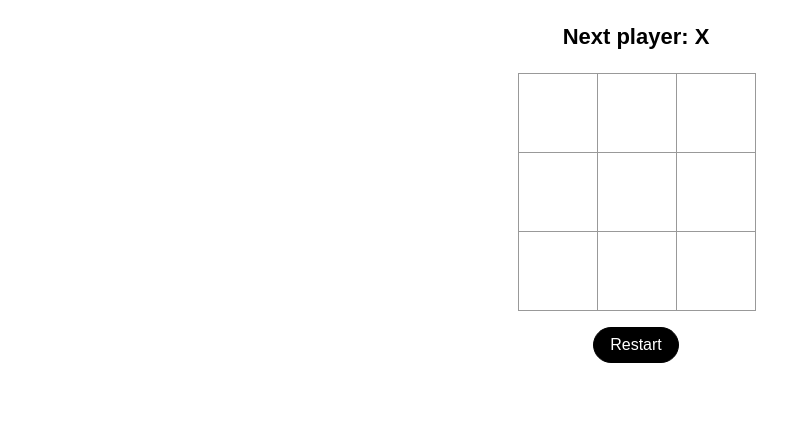
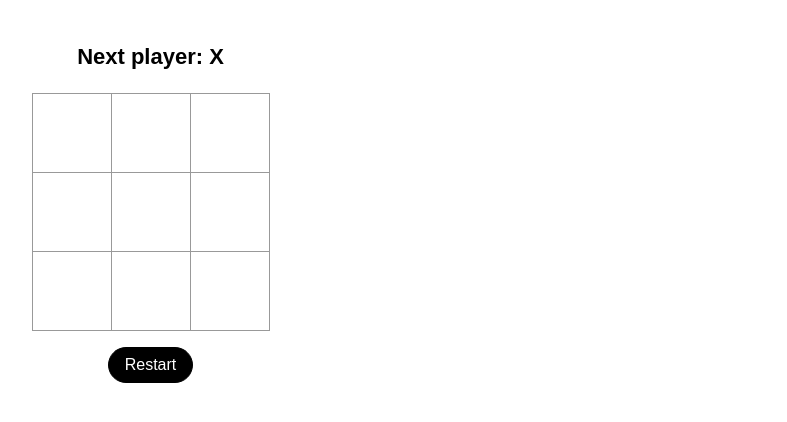
Before and after one commit to mechapear/tic-tac-toe-react, a React (Vite) app: page / in a window 1280 px wide. Shown: the top 422 px of the page, without its empty margins (4-791 px from the left). Built offline with nearby package versions, Linux system fonts and the light colour scheme.

Commit message:
refactor: extract Board into a component
- create history to collect all board states

```diff
--- a/src/App.tsx
+++ b/src/App.tsx
@@ -1,122 +1,51 @@
 import './App.css'
 import { useState } from 'react'
-import Button from './Button.tsx'
-import Square from './Square.tsx'
+import Board, { BoardProps } from './Board'
+import { Squares } from './Square.tsx'
 
-export default function Board() {
+const INITIAL_HISTORY: Squares[] = [
+  Array.from({ length: 9 }).fill(null) as Squares,
+]
+
+export default function Game() {
+  // set 'X' to be first move by default
+  const [xIsNext, setXIsNext] = useState(true)
   // Lifting state up
   // Array(9).fill(null) creates an array with nine elements
   // and sets each of them to null
-  // Each entry in the array corresponds to the value of a square.
-  // X, O, null
-  const [squares, setSquares] = useState(Array(9).fill(null))
-  // set 'X' to be first move by default
-  const [xIsNext, setXIsNext] = useState(true)
+  // Each entry in the array is X or O or null
+  const [history, setHistory] = useState(INITIAL_HISTORY)
+  // Render the squares by read the last squares array from the history
+  const currentSquares = history[history.length - 1]
 
-  function handleSquareClick(i: number) {
-    // Check if this square has already filled or this game has already over
-    if (squares[i] || calculateWinner(squares)) return
-
-    // Create a copy of the squares array
-    // Avoiding direct data mutation and keep previous versions of the data intact, and reuse them later
-    const nextSquares = squares.slice()
-    // Update the nextSquares array
-    if (xIsNext) {
-      nextSquares[i] = 'X'
-    } else {
-      nextSquares[i] = 'O'
-    }
-
-    setSquares(nextSquares)
+  // Convert to variable holding arrow function format
+  // Add type to variable instead of adding type to parameters and the return value
+  // to make sure that the type of parameters and the return value are the same as onPlay type
+  const handlePlay: BoardProps['onPlay'] = (nextSquares) => {
     // flip the value of xIsNext for determine the next player
     setXIsNext(!xIsNext)
+    // update history by appending the updated squares array as a new history entry
+    setHistory([...history, nextSquares])
   }
 
-  const winner = calculateWinner(squares)
-  let status
-  if (winner) {
-    status = winner + ' is the Winner!'
-  } else if (!squares.includes(null)) {
-    status = 'Draw!'
-  } else {
-    status = 'Next player: ' + (xIsNext ? 'X' : 'O')
-  }
-
-  function handleRestartClick() {
-    setSquares(Array(9).fill(null))
+  const handleRestartClick: BoardProps['onRestart'] = () => {
+    setHistory(Array(9).fill(null))
     setXIsNext(true)
   }
 
   return (
-    <>
-      <h1 className="status">{status}</h1>
-      <div className="board-wrapper">
-        <div className="board-row">
-          <Square
-            value={squares[0]}
-            onSquareClick={() => handleSquareClick(0)}
-          />
-          <Square
-            value={squares[1]}
-            onSquareClick={() => handleSquareClick(1)}
-          />
-          <Square
-            value={squares[2]}
-            onSquareClick={() => handleSquareClick(2)}
-          />
-        </div>
-        <div className="board-row">
-          <Square
-            value={squares[3]}
-            onSquareClick={() => handleSquareClick(3)}
-          />
-          <Square
-            value={squares[4]}
-            onSquareClick={() => handleSquareClick(4)}
-          />
-          <Square
-            value={squares[5]}
-            onSquareClick={() => handleSquareClick(5)}
-          />
-        </div>
-        <div className="board-row">
-          <Square
-            value={squares[6]}
-            onSquareClick={() => handleSquareClick(6)}
-          />
-          <Square
-            value={squares[7]}
-            onSquareClick={() => handleSquareClick(7)}
-          />
-          <Square
-            value={squares[8]}
-            onSquareClick={() => handleSquareClick(8)}
-          />
-        </div>
+    <div className="game">
+      <div className="game-board">
+        <Board
+          xIsNext={xIsNext}
+          squares={currentSquares}
+          onPlay={handlePlay}
+          onRestart={handleRestartClick}
+        />
       </div>
-      <Button onRestartClick={handleRestartClick} />
-    </>
+      <div className="game-info">
+        <ol>{/*TODO*/}</ol>
+      </div>
+    </div>
   )
 }
-
-function calculateWinner(squares: (string | null)[]): string | null {
-  // All posibility to win
-  const lines = [
-    [0, 1, 2], // horizontal
-    [3, 4, 5],
-    [6, 7, 8],
-    [0, 3, 6], // vertical
-    [1, 4, 7],
-    [2, 5, 8],
-    [0, 4, 8], // diagonal
-    [2, 4, 6],
-  ]
-
-  for (let i = 0; i < lines.length; i++) {
-    const [a, b, c] = lines[i]
-    if (squares[a] && squares[a] === squares[b] && squares[a] === squares[c]) {
-      return squares[a] // winner
-    }
-  }
-  return null
-}
--- /dev/null
+++ b/src/Board.tsx
@@ -0,0 +1,118 @@
+import { MouseEventHandler } from 'react'
+import Button from './Button.tsx'
+import Square, { Squares, SquareValue } from './Square.tsx'
+
+export type BoardProps = {
+  xIsNext: boolean
+  squares: Squares
+  onPlay: (nextSquares: Squares) => void
+  onRestart: MouseEventHandler<HTMLButtonElement>
+}
+
+export default function Board({
+  xIsNext,
+  squares,
+  onPlay,
+  onRestart,
+}: BoardProps) {
+  function handleSquareClick(i: number) {
+    // Check if this square has already filled or this game has already over
+    if (squares[i] || calculateWinner(squares)) return
+
+    // Create a copy of the squares array
+    // Avoiding direct data mutation and keep previous versions of the data intact, and reuse them later
+    const nextSquares = squares.slice()
+    // Update the nextSquares array
+    if (xIsNext) {
+      nextSquares[i] = 'X'
+    } else {
+      nextSquares[i] = 'O'
+    }
+
+    // pass the updated squares array to onPlay
+    onPlay(nextSquares)
+  }
+
+  const winner = calculateWinner(squares)
+  let status
+  if (winner) {
+    status = winner + ' is the winner!'
+  } else if (!squares.includes(null)) {
+    status = 'Draw!'
+  } else {
+    status = 'Next player: ' + (xIsNext ? 'X' : 'O')
+  }
+
+  return (
+    <>
+      <h1 className="status">{status}</h1>
+      <div className="board-wrapper">
+        <div className="board-row">
+          <Square
+            value={squares[0]}
+            onSquareClick={() => handleSquareClick(0)}
+          />
+          <Square
+            value={squares[1]}
+            onSquareClick={() => handleSquareClick(1)}
+          />
+          <Square
+            value={squares[2]}
+            onSquareClick={() => handleSquareClick(2)}
+          />
+        </div>
+        <div className="board-row">
+          <Square
+            value={squares[3]}
+            onSquareClick={() => handleSquareClick(3)}
+          />
+          <Square
+            value={squares[4]}
+            onSquareClick={() => handleSquareClick(4)}
+          />
+          <Square
+            value={squares[5]}
+            onSquareClick={() => handleSquareClick(5)}
+          />
+        </div>
+        <div className="board-row">
+          <Square
+            value={squares[6]}
+            onSquareClick={() => handleSquareClick(6)}
+          />
+          <Square
+            value={squares[7]}
+            onSquareClick={() => handleSquareClick(7)}
+          />
+          <Square
+            value={squares[8]}
+            onSquareClick={() => handleSquareClick(8)}
+          />
+        </div>
+      </div>
+      <Button onRestartClick={onRestart} />
+    </>
+  )
+}
+
+function calculateWinner(squares: Squares): SquareValue {
+  // All posibility to win
+  const lines = [
+    [0, 1, 2], // horizontal
+    [3, 4, 5],
+    [6, 7, 8],
+    [0, 3, 6], // vertical
+    [1, 4, 7],
+    [2, 5, 8],
+    [0, 4, 8], // diagonal
+    [2, 4, 6],
+  ]
+
+  for (let i = 0; i < lines.length; i++) {
+    const [a, b, c] = lines[i]
+    if (squares[a] && squares[a] === squares[b] && squares[a] === squares[c]) {
+      return squares[a] // winner
+    }
+  }
+  return null
+}
--- a/src/Square.tsx
+++ b/src/Square.tsx
@@ -1,7 +1,10 @@
 import { MouseEventHandler } from 'react'
 
-type SquareProps = {
-  value: string | null // X, O, null
+export type SquareValue = 'X' | 'O' | null
+export type Squares = SquareValue[]
+
+export type SquareProps = {
+  value: SquareValue // X, O, null
   onSquareClick: MouseEventHandler<HTMLButtonElement>
 }
 
```
